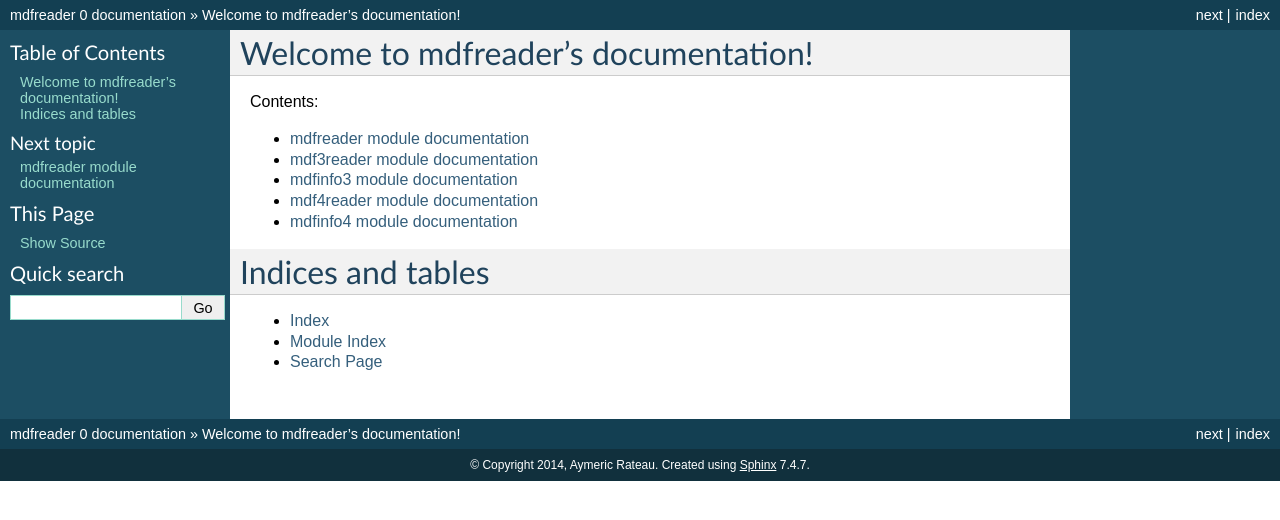
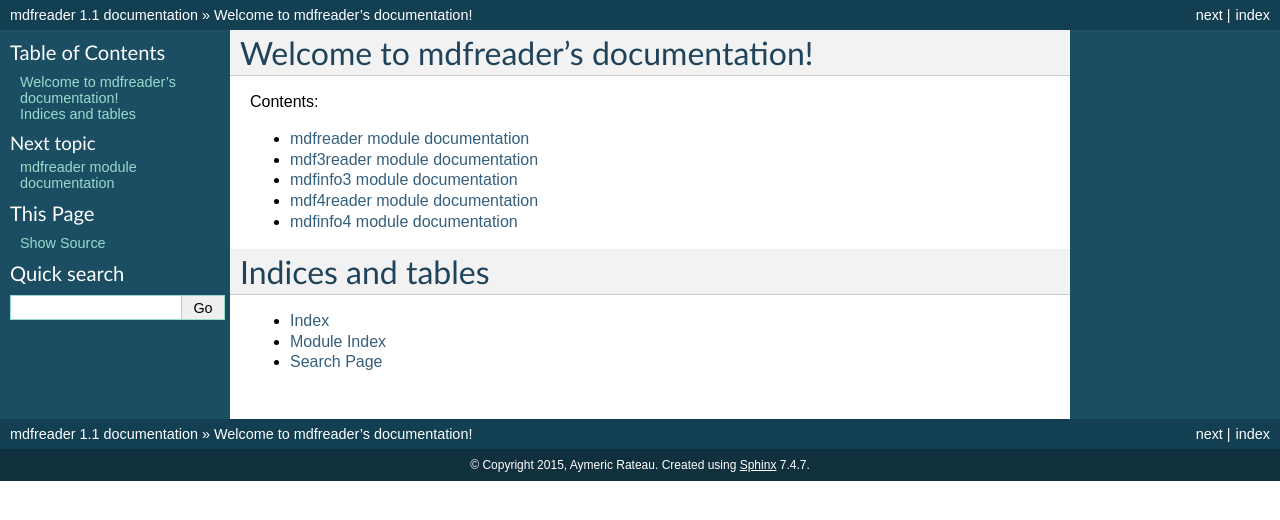
Before and after one commit to ratal/mdfreader, a Sphinx documentation site: the page built from source/index.rst, in a window 1280 px wide. Shown: the top 520 px of the page. Built offline with Sphinx 7.4.7, drawn with Linux system fonts in a browser that asks for light colours.

Commit message:
updated documentation

```diff
--- a/mdf4reader.py
+++ b/mdf4reader.py
@@ -13,8 +13,9 @@ Dependencies
 -------------------
 - Python >2.6, >3.2 <http://www.python.org>
 - Numpy >1.6 <http://numpy.scipy.org>
+- bitarray to parse bits in not aligned bytes
+- Sympy to convert channels with formula if needed
 - zlib to uncompress data block if needed
-- Sympy to convert channels with formula if needed
 
 Attributes
 --------------
@@ -737,6 +738,7 @@ class record(list):
     loadInfo(info)
     readSortedRecord(fid, pointer, channelList=None)
     readRecordBuf(buf, channelList=None)
+    readBitarray(bita, channelList=None)
     """
 
     def __init__(self, dataGroup, channelGroup):
@@ -961,6 +963,7 @@ class record(list):
         bitarray : stream
             stream of bytes
         channelList : List of str, optional
+            list of channel to read
 
         Returns
         --------
--- a/mdfreader.py
+++ b/mdfreader.py
@@ -21,6 +21,7 @@ Dependencies
 - xlwt for the excel export (not existing for python3)
 - openpyxl for the excel 2007 export
 - scipy for the Matlab file conversion
+- zlib to uncompress data block if needed
 
 Attributes
 --------------
--- a/setup.py
+++ b/setup.py
@@ -14,7 +14,7 @@ setup(
     # Versions should comply with PEP440.  For a discussion on single-sourcing
     # the version across setup.py and the project code, see
     # https://packaging.python.org/en/latest/development.html#single-sourcing-the-version
-    version='0.1.1',
+    version='0.1.2',
 
     description='A Measured Data Format file parser',
     long_description=long_description,
@@ -66,7 +66,7 @@ setup(
     # project is installed. For an analysis of "install_requires" vs pip's
     # requirements files see:
     # https://packaging.python.org/en/latest/technical.html#install-requires-vs-requirements-files
-    install_requires=['numpy>=1.6', 'Sympy', 'bitstring'],
+    install_requires=['numpy>=1.6', 'Sympy', 'bitarray'],
 
     # List additional groups of dependencies here (e.g. development dependencies).
     # You can install these using the following syntax, for example:
--- a/source/conf.py
+++ b/source/conf.py
@@ -41,16 +41,16 @@ master_doc = 'index'
 
 # General information about the project.
 project = u'mdfreader'
-copyright = u'2014, Aymeric Rateau'
+copyright = u'2015, Aymeric Rateau'
 
 # The version info for the project you're documenting, acts as replacement for
 # |version| and |release|, also used in various other places throughout the
 # built documents.
 #
 # The short X.Y version.
-version = '0.9'
+version = '1.1'
 # The full version, including alpha/beta/rc tags.
-release = '0'
+release = '1.1'
 
 # The language for content autogenerated by Sphinx. Refer to documentation
 # for a list of supported languages.
```
Also changed, not shown: 1 other file.
